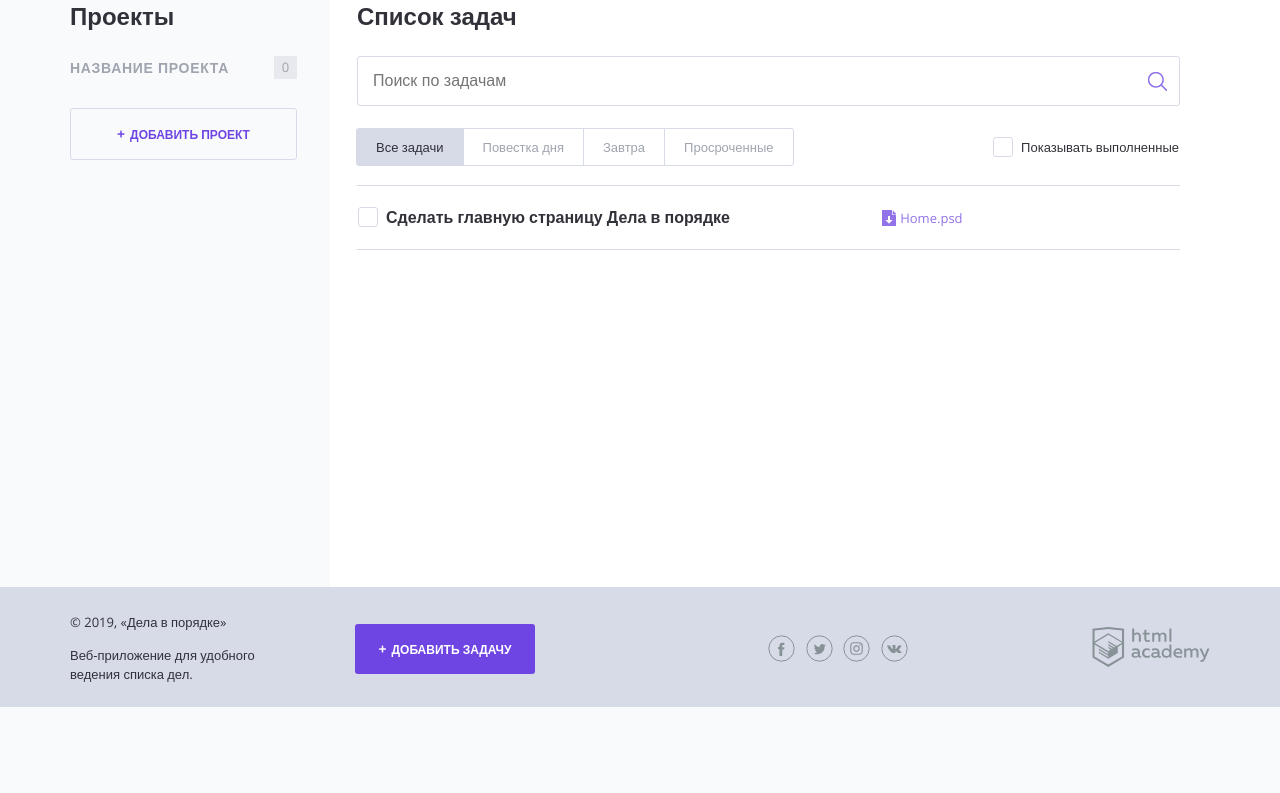
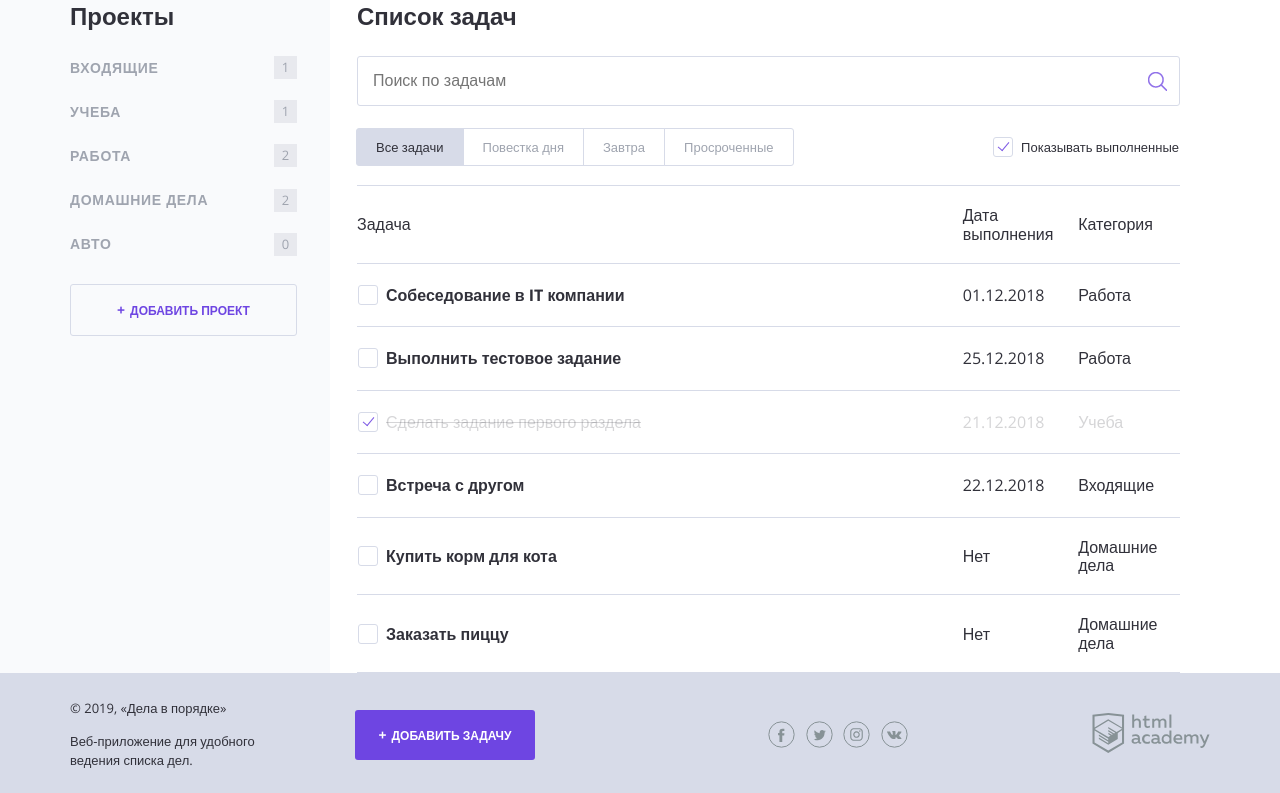
Before and after one commit to Belyaevaes/487655-doingsdone-9, a PHP site: page / in a window 1280 px wide. Shown: the part 93-886 px from the top of the page. Before the commit the page ends 800 px from the top, so only its background shows below. Run offline with PHP 8.4, Linux system fonts and the light colour scheme.

Commit message:
Пишем первую функцию

```diff
--- a/index.php
+++ b/index.php
@@ -1,7 +1,58 @@
 <?php
 // показывать или нет выполненные задачи
 $show_complete_tasks = rand(0, 1);
+$projects = ["Входящие", "Учеба", "Работа", "Домашние дела", "Авто"];
+
+$proj_tasks = [
+    [
+        'task_title' => 'Собеседование в IT компании',
+        'date' => '01.12.2018',
+        'project' => $projects[2],
+        'completed' => 0,
+    ],
+    [
+        'task_title' => 'Выполнить тестовое задание',
+        'date' => '25.12.2018',
+        'project' => $projects[2],
+        'completed' => 0,
+    ],
+    [
+        'task_title' => 'Сделать задание первого раздела',
+        'date' => '21.12.2018',
+        'project' => $projects[1],
+        'completed' => 1,
+    ],
+    [
+        'task_title' => 'Встреча с другом',
+        'date' => '22.12.2018',
+        'project' => $projects[0],
+        'completed' => 0,
+    ],
+    [
+        'task_title' => 'Купить корм для кота',
+        'date' => 'Нет',
+        'project' => $projects[3],
+        'completed' => 0,
+    ],
+    [
+        'task_title' => 'Заказать пиццу',
+        'date' => 'Нет',
+        'project' => $projects[3],
+        'completed' => 0,
+    ]
+];
+
+function count_project($proj_tasks, $projects) {
+    $number = 0;
+    foreach ($proj_tasks as $value) {
+        if ($value ["project"] === $projects) {
+            $number++;
+        }
+    }
+    return $number;
+}
 ?>
+
 <!DOCTYPE html>
 <html lang="ru">
 
@@ -42,10 +93,15 @@ $show_complete_tasks = rand(0, 1);
 
                 <nav class="main-navigation">
                     <ul class="main-navigation__list">
+                        <?php $index = 0; $num = count($projects); while ($index < $num): ?>
                             <li class="main-navigation__list-item">
-                            <a class="main-navigation__list-item-link" href="#">Название проекта</a>
-                            <span class="main-navigation__list-item-count">0</span>
+                                <a class="main-navigation__list-item-link" href="#">
+                                    <?=$projects[$index];?>
+                                </a>
+                                <span class="main-navigation__list-item-count"><?=count_project($proj_tasks, $projects[$index]); ?></span>
                             </li>
+                            <?php $index++; ?>
+                        <?php endwhile; ?>
                     </ul>
                 </nav>
 
@@ -72,27 +128,34 @@ $show_complete_tasks = rand(0, 1);
 
                     <label class="checkbox">
                         <!--добавить сюда атрибут "checked", если переменная $show_complete_tasks равна единице-->
-                        <input class="checkbox__input visually-hidden show_completed" type="checkbox">
+                        <input class="checkbox__input visually-hidden show_completed" type="checkbox" <?php if ( 1 === $show_complete_tasks ): ?>checked<?php endif; ?>>
                         <span class="checkbox__text">Показывать выполненные</span>
                     </label>
                 </div>
 
                 <table class="tasks">
-                    <tr class="tasks__item task">
+                    <tr class="tasks__item task" >
+                        <td class="task__select">
+                            <span>Задача</span>
+                        <td class="task__date">Дата выполнения</td>
+                        <td class="task__date">Категория</td>
+                        </td>
+                    </tr>
+                    <?php foreach ($proj_tasks as $key => $item): ?>
+                        <?php if (($item['completed'] === 0) || ($show_complete_tasks === 1)): ?>
+                            <tr class="tasks__item task <?php if ($item['completed'] === 1): ?>task--completed<?endif ?>">
                                 <td class="task__select">
                                     <label class="checkbox task__checkbox">
-                                <input class="checkbox__input visually-hidden task__checkbox" type="checkbox" value="1">
-                                <span class="checkbox__text">Сделать главную страницу Дела в порядке</span>
+                                        <input class="checkbox__input visually-hidden task__checkbox" type="checkbox" value="1" <?php if ($item['completed'] === 1): ?>checked<?endif ?>>
+                                        <span class="checkbox__text"><?=$item['task_title'];?></span>
+                                <td class="task__date"><?=$item['date'];?></td>
+                                <td class="task__date"><?=$item['project'];?></td>
                                 </label>
                                 </td>
-
-                        <td class="task__file">
-                            <a class="download-link" href="#">Home.psd</a>
-                        </td>
-
-                        <td class="task__date"></td>
                             </tr>
-                    <!--показывать следующий тег <tr/>, если переменная $show_complete_tasks равна единице-->
+                        <?php endif ?>
+                    <?php endforeach; ?>
+                    </ul>
                 </table>
             </main>
         </div>
```
Lines whose indentation alone changed are shown as unchanged.
